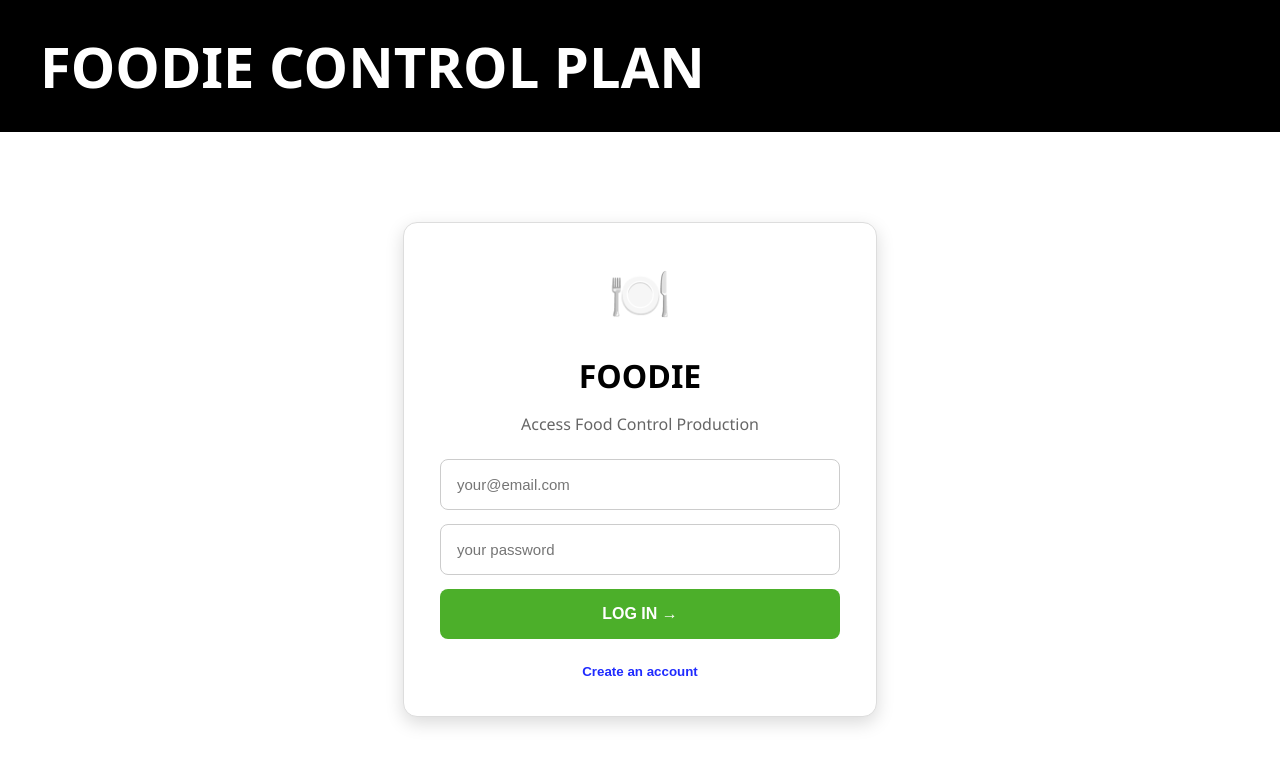
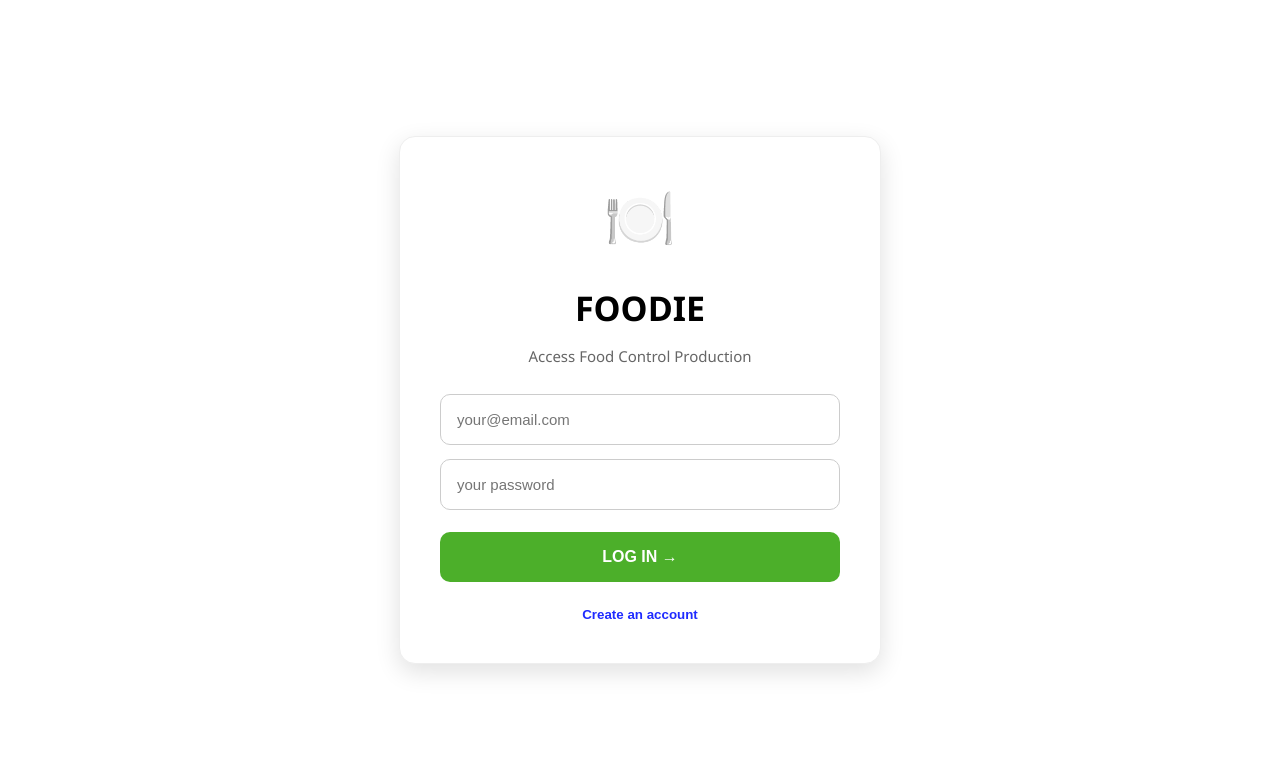
Before and after one commit to fkv4662/RND-Foodie, a React (Vite) app in the folder frontend/: page / in a window 1280 px wide. Shown: the top 766 px of the page. Built offline with nearby package versions, Linux system fonts and the light colour scheme.

Commit message:
fix login page ui

```diff
--- a/frontend/src/Login.tsx
+++ b/frontend/src/Login.tsx
@@ -18,8 +18,13 @@ const Login: React.FC = () => {
     try {
       const res = await fetch("/api/auth/login", {
         method: "POST",
-        headers: { "Content-Type": "application/json" },
-        body: JSON.stringify({ email, password }),
+        headers: {
+          "Content-Type": "application/json",
+        },
+        body: JSON.stringify({
+          email,
+          password,
+        }),
       });
 
       const data = await res.json();
@@ -44,7 +49,9 @@ const Login: React.FC = () => {
     try {
       const res = await fetch("/api/auth/register", {
         method: "POST",
-        headers: { "Content-Type": "application/json" },
+        headers: {
+          "Content-Type": "application/json",
+        },
         body: JSON.stringify({
           username: regName,
           email: regEmail,
@@ -70,13 +77,8 @@ const Login: React.FC = () => {
 
   return (
     <div style={pageStyle}>
-      {/* HEADER */}
-      <div style={headerStyle}>
-        <h1 style={titleStyle}>FOODIE CONTROL PLAN</h1>
-      </div>
-
-      {/* LOGIN CARD */}
       <div style={cardStyle}>
+        {/* FOODIE ICON */}
         <div style={logoStyle}>🍽️</div>
 
         <h2 style={cardTitleStyle}>
@@ -170,45 +172,38 @@ export default Login;
 const pageStyle: React.CSSProperties = {
   minHeight: "100vh",
   background: "#ffffff",
-};
-
-const headerStyle: React.CSSProperties = {
-  background: "#000",
-  padding: "28px 40px",
-};
-
-const titleStyle: React.CSSProperties = {
-  color: "#fff",
-  fontSize: "56px",
-  fontWeight: "bold",
-  margin: 0,
+  display: "flex",
+  justifyContent: "center",
+  alignItems: "center",
 };
 
 const cardStyle: React.CSSProperties = {
   width: "400px",
-  margin: "90px auto",
   background: "#fff",
-  borderRadius: "14px",
-  boxShadow: "0 6px 18px rgba(0,0,0,0.15)",
-  padding: "36px",
-  border: "1px solid #ddd",
+  borderRadius: "16px",
+  boxShadow: "0 8px 24px rgba(0,0,0,0.12)",
+  padding: "40px",
+  border: "1px solid #eee",
 };
 
 const logoStyle: React.CSSProperties = {
-  fontSize: "50px",
+  fontSize: "58px",
   textAlign: "center",
+  marginBottom: "10px",
 };
 
 const cardTitleStyle: React.CSSProperties = {
   textAlign: "center",
   marginBottom: "10px",
-  fontSize: "32px",
+  fontSize: "34px",
+  fontWeight: "bold",
 };
 
 const subTextStyle: React.CSSProperties = {
   textAlign: "center",
   color: "#666",
-  marginBottom: "24px",
+  marginBottom: "28px",
+  fontSize: "15px",
 };
 
 const formStyle: React.CSSProperties = {
@@ -219,9 +214,10 @@ const formStyle: React.CSSProperties = {
 
 const inputStyle: React.CSSProperties = {
   padding: "16px",
-  borderRadius: "8px",
+  borderRadius: "10px",
   border: "1px solid #ccc",
   fontSize: "15px",
+  outline: "none",
 };
 
 const loginButtonStyle: React.CSSProperties = {
@@ -229,10 +225,11 @@ const loginButtonStyle: React.CSSProperties = {
   color: "#fff",
   border: "none",
   padding: "16px",
-  borderRadius: "8px",
+  borderRadius: "10px",
   fontWeight: "bold",
   fontSize: "16px",
   cursor: "pointer",
+  marginTop: "8px",
 };
 
 const switchButtonStyle: React.CSSProperties = {
```
